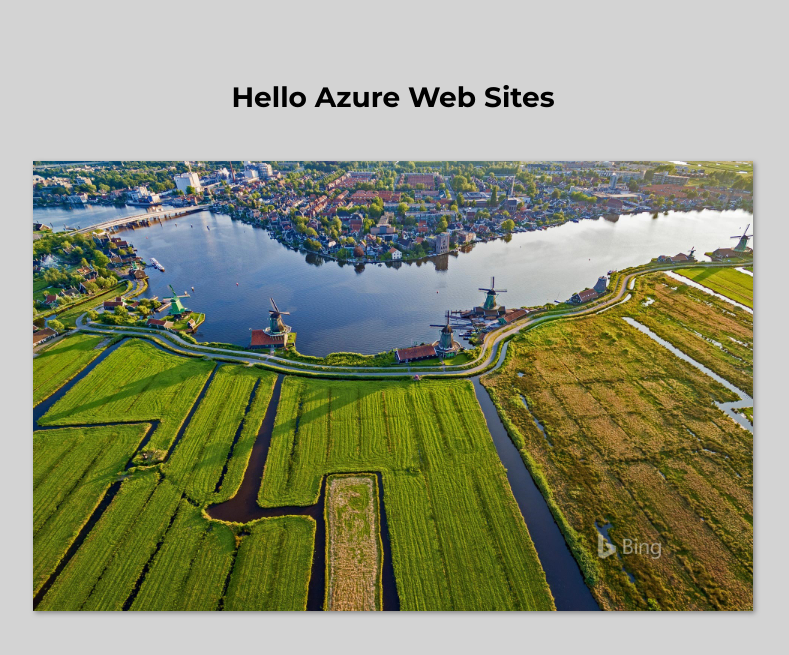
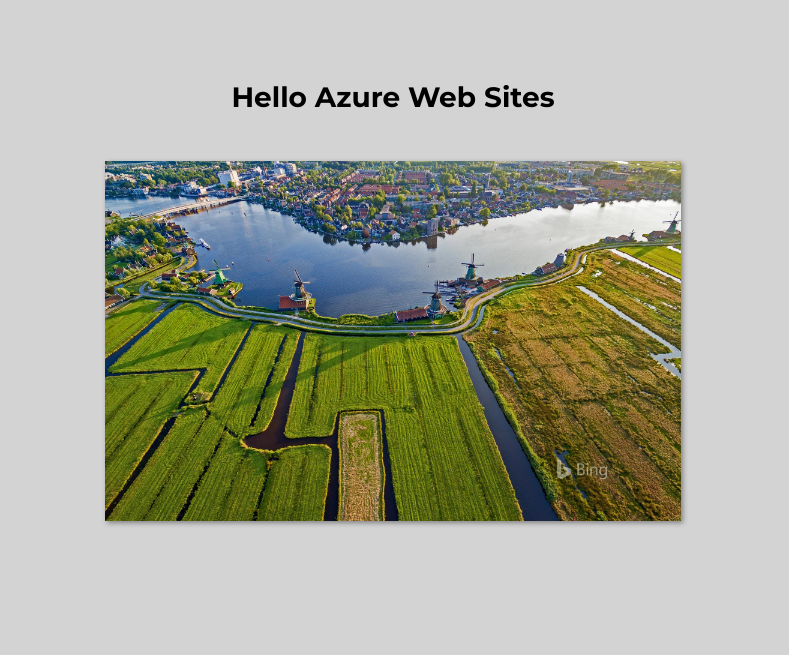
Before and after one commit to hidwatanabe/azure-handson, a PHP site: page / in a window 1280 px wide. Shown: the top 655 px of the page, without its empty margins (303-1092 px from the left). Run offline with PHP 8.4, Linux system fonts and the light colour scheme.

Commit message:
modified

```diff
--- a/zoomimg/site.css
+++ b/zoomimg/site.css
@@ -14,8 +14,7 @@ h1 {
 }
 
 #bouncingImage {
-width: 720px;
-height: 450px;
+width: 50%;
 box-shadow: 2px 2px 5px 0px gray;
 margin: auto;
 animation-duration: 2s;
```
